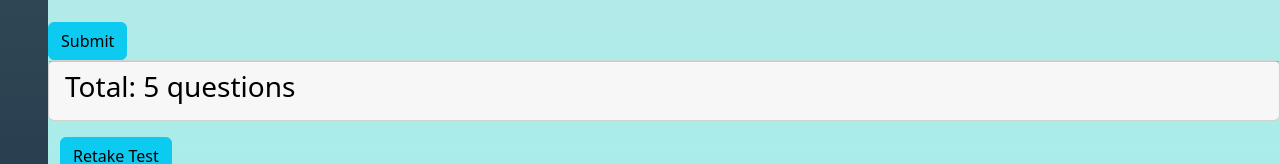
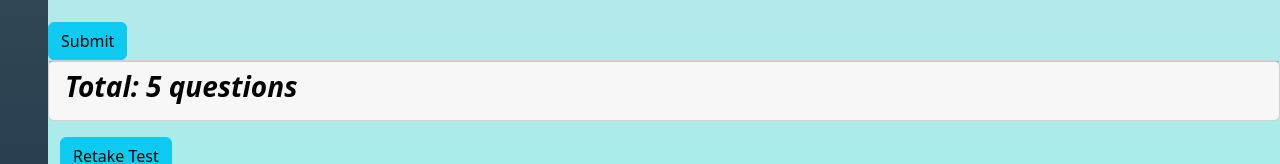
Before and after one commit to Sheri2023/Irumah-Girls-Quiz-Board, a plain HTML site: page index.html in a window 1280 px wide. Shown: the part 1496-1660 px from the top of the page. Drawn offline with nearby package versions, Linux system fonts and the light colour scheme.

Commit message:
add styling to the total number of questions header

```diff
--- a/css/style.css
+++ b/css/style.css
@@ -45,3 +45,8 @@ H2 {
   .well {
     background-image: linear-gradient(to top, #a8edea 0%, #fed6e3 100%);
   }
+
+ h3 {
+    font-weight: bolder;
+    font-style: italic;
+ }
```
